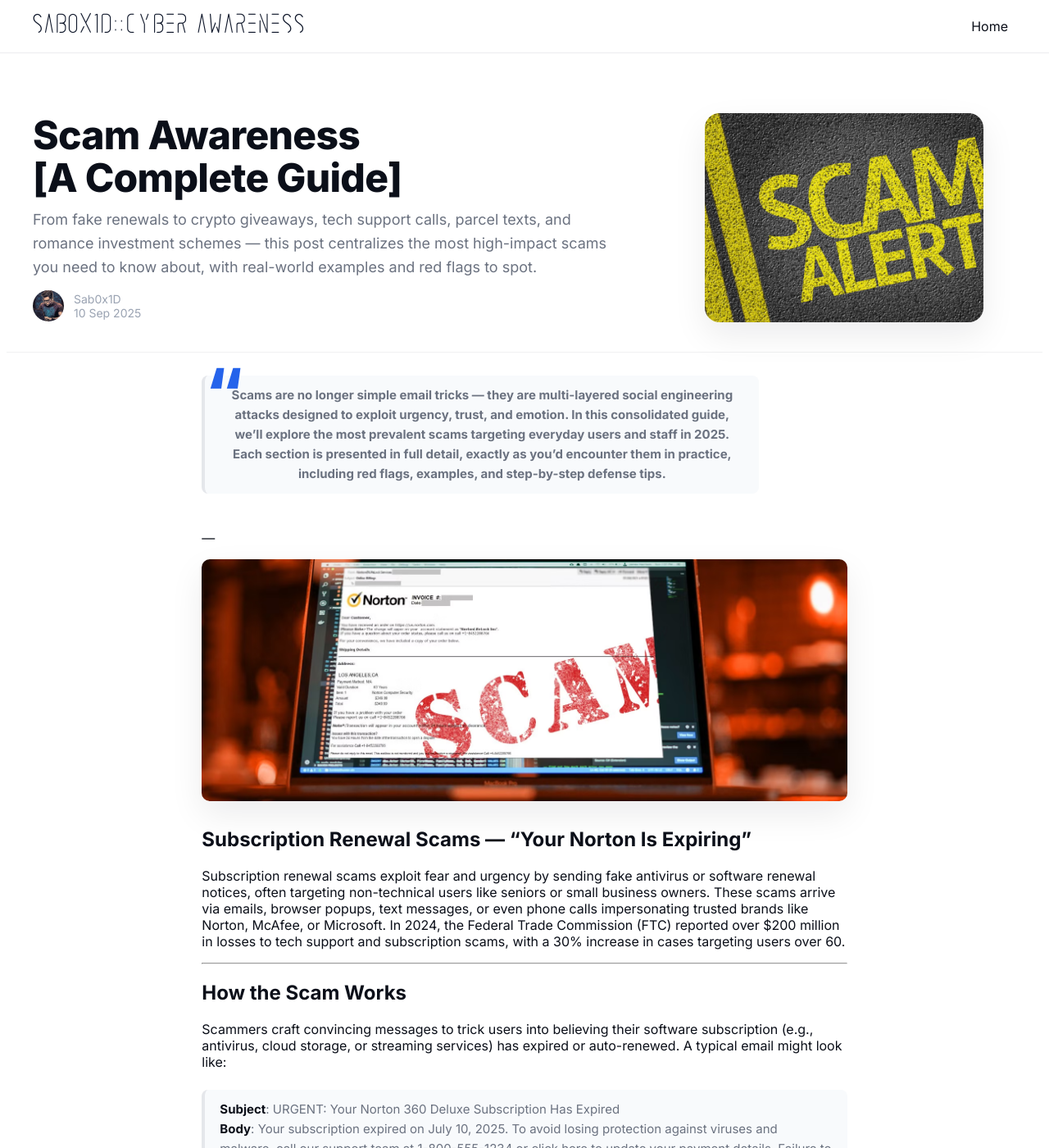
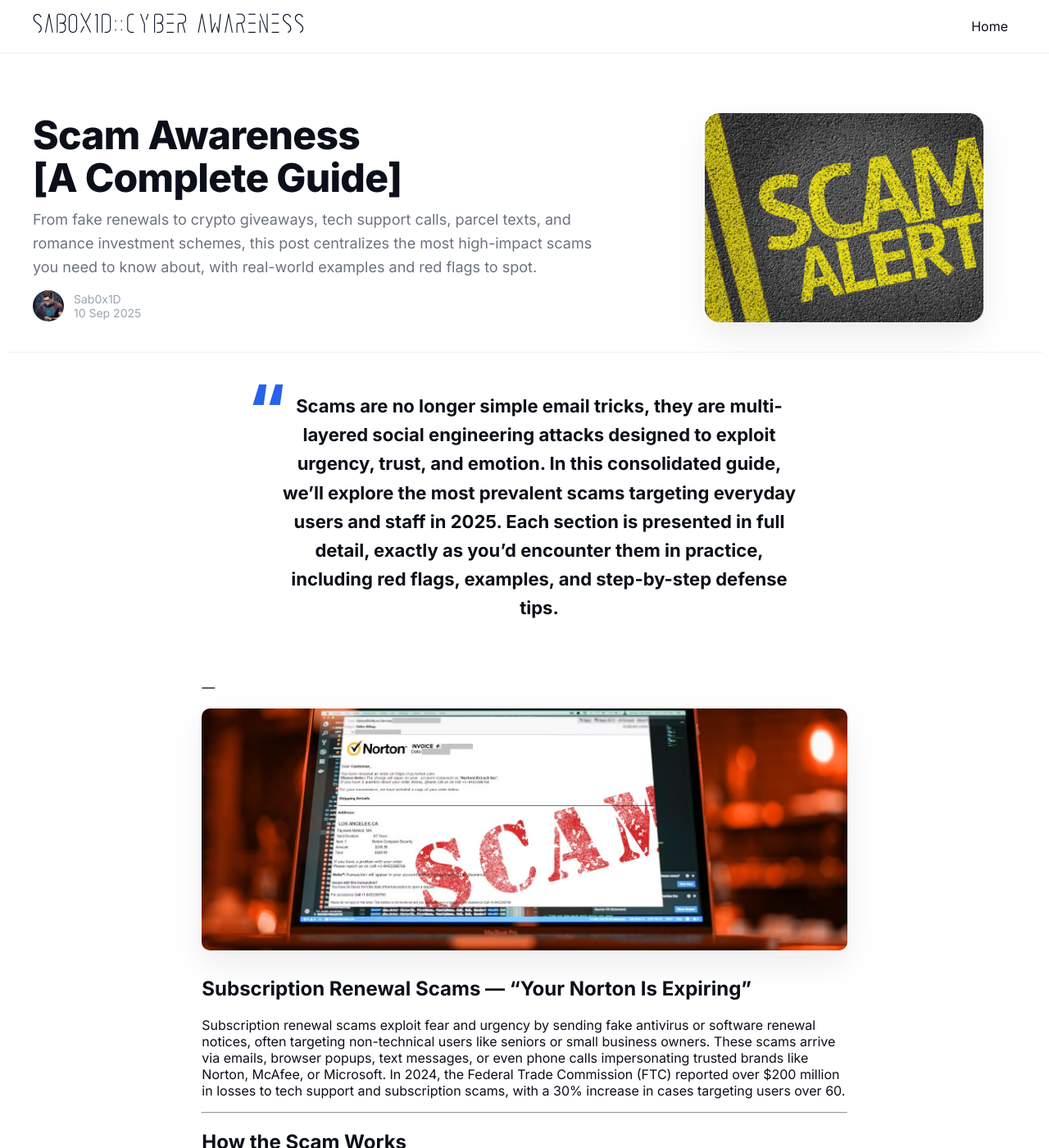
Before and after one commit to Sab0x1D/blogs, a Jekyll site: the page built from _listings/modern_scam_awareness.md, in a window 1280 px wide and 1400 px high. Shown: the whole window at 82% size. Built offline with Jekyll 4.4.1, drawn with Linux system fonts in a browser that asks for light colours.

Commit message:
blockquote fix4

```diff
--- a/_listings/modern_scam_awareness.md
+++ b/_listings/modern_scam_awareness.md
@@ -4,7 +4,7 @@
 
 layout: listing
 title: "Scam Awareness <br><span class='subtitle'>[A Complete Guide]</span>"
-excerpt: "From fake renewals to crypto giveaways, tech support calls, parcel texts, and romance investment schemes — this post centralizes the most high-impact scams you need to know about, with real-world examples and red flags to spot."
+excerpt: "From fake renewals to crypto giveaways, tech support calls, parcel texts, and romance investment schemes, this post centralizes the most high-impact scams you need to know about, with real-world examples and red flags to spot."
 thumb: /assets/img/scam_img.jpg
 date: 2025-09-10
 featured: true
@@ -12,7 +12,7 @@
 ---
 
 <blockquote class="featured-quote">
-Scams are no longer simple email tricks — they are multi-layered social engineering attacks designed to exploit urgency, trust, and emotion. In this consolidated guide, we’ll explore the most prevalent scams targeting everyday users and staff in 2025. Each section is presented in full detail, exactly as you’d encounter them in practice, including red flags, examples, and step-by-step defense tips.
+Scams are no longer simple email tricks, they are multi-layered social engineering attacks designed to exploit urgency, trust, and emotion. In this consolidated guide, we’ll explore the most prevalent scams targeting everyday users and staff in 2025. Each section is presented in full detail, exactly as you’d encounter them in practice, including red flags, examples, and step-by-step defense tips.
 </blockquote>
 <br>
 ---
--- a/assets/css/site.css
+++ b/assets/css/site.css
@@ -725,13 +725,13 @@
 }
 
 /* =======================
-   Normal Blockquotes (override)
+   Normal Blockquotes (ONLY standard ones)
    ======================= */
-.article .post-body blockquote,
-.article .post-content blockquote,
-.post-body .post-content blockquote,
-.post-body blockquote,
-.post-content blockquote{
+.article .post-body blockquote:not(.featured-quote),
+.article .post-content blockquote:not(.featured-quote),
+.post-body .post-content blockquote:not(.featured-quote),
+.post-body blockquote:not(.featured-quote),
+.post-content blockquote:not(.featured-quote){
   margin: 24px 0 !important;
   padding: 12px 18px !important;
   border-left: 4px solid var(--card-border) !important; /* vertical line */
@@ -741,22 +741,54 @@
   line-height: 1.6;
   border-radius: 8px;
 }
-/* remove extra inner spacing */
-.article .post-body blockquote > p,
-.article .post-content blockquote > p,
-.post-body blockquote > p,
-.post-content blockquote > p{ margin: 0 !important; }
-/* stronger text inside */
-.article .post-body blockquote strong,
-.article .post-content blockquote strong,
-.post-body blockquote strong,
-.post-content blockquote strong{ color: var(--text) !important; }
-/* optional dark mode */
-html.dark .article .post-body blockquote,
-html.dark .article .post-content blockquote,
-html.dark .post-body blockquote,
-html.dark .post-content blockquote{
+
+/* remove extra inner spacing for standard quotes only */
+.article .post-body blockquote:not(.featured-quote) > p,
+.article .post-content blockquote:not(.featured-quote) > p,
+.post-body blockquote:not(.featured-quote) > p,
+.post-content blockquote:not(.featured-quote) > p{
+  margin: 0 !important;
+}
+
+/* stronger text inside standard quotes */
+.article .post-body blockquote:not(.featured-quote) strong,
+.article .post-content blockquote:not(.featured-quote) strong,
+.post-body blockquote:not(.featured-quote) strong,
+.post-content blockquote:not(.featured-quote) strong{
+  color: var(--text) !important;
+}
+
+/* optional dark mode for standard quotes */
+html.dark .article .post-body blockquote:not(.featured-quote),
+html.dark .article .post-content blockquote:not(.featured-quote),
+html.dark .post-body blockquote:not(.featured-quote),
+html.dark .post-content blockquote:not(.featured-quote){
   background: rgba(11,18,32,0.10) !important;
   border-left-color: rgba(255,255,255,0.18) !important;
   color: #cbd5e1 !important;
 }
+
+/* Featured pull-quote (unchanged) */
+.featured-quote{
+  position: relative;
+  font-family: 'Inter', sans-serif;
+  font-size: 22px;
+  font-weight: 700;
+  line-height: 1.6;
+  color: var(--text);
+  max-width: 640px;
+  margin: 48px auto;
+  padding-left: 36px;       /* space for decorative mark */
+  text-align: center;
+}
+.featured-quote::before{
+  content: "“";
+  position: absolute;
+  left: 0; top: -20px;
+  font-size: 80px; line-height: 1;
+  color: #2563eb; font-weight: 800;
+}
+@media (max-width: 720px){
+  .featured-quote{ font-size: 18px; padding-left: 28px; }
+  .featured-quote::before{ font-size: 60px; top: -12px; }
+}
```
